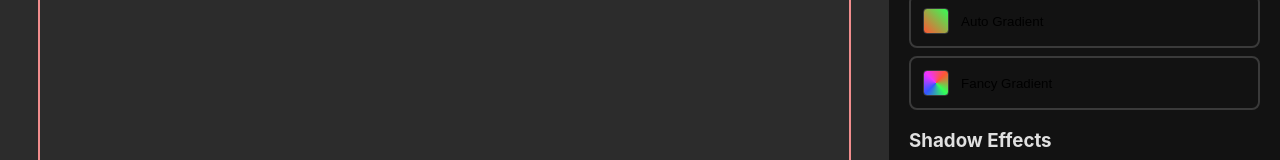
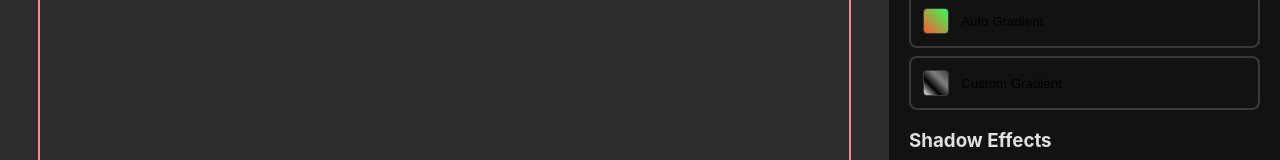
Before and after one commit to DhruvSinha2003/album-cover-wallpaper, a React (Create React App) app: page /create in a window 1280 px wide. Shown: the part 343-503 px from the top of the page. Built offline with nearby package versions, Linux system fonts and the light colour scheme.

Commit message:
debugging

```diff
--- a/src/Create.js
+++ b/src/Create.js
@@ -32,6 +32,7 @@ export default function Create() {
     color3: "#808080",
     color4: "#404040",
     angle: 45,
+    isCustom: false,
   });
 
   const canvasRef = useRef(null);
@@ -62,18 +63,18 @@ export default function Create() {
     }
   };
 
-  const createCustomGradient = (ctx, canvas, customGradient) => {
-    const gradient = ctx.createConicGradient(
-      (customGradient.angle * Math.PI) / 180,
-      canvas.width / 2,
-      canvas.height / 2
+  const createCustomGradient = (ctx, canvas, colors, angle) => {
+    const gradient = ctx.createLinearGradient(
+      0,
+      0,
+      Math.cos((angle * Math.PI) / 180) * canvas.width,
+      Math.sin((angle * Math.PI) / 180) * canvas.height
     );
 
-    gradient.addColorStop(0, customGradient.color1);
-    gradient.addColorStop(0.25, customGradient.color2);
-    gradient.addColorStop(0.5, customGradient.color3);
-    gradient.addColorStop(0.75, customGradient.color4);
-    gradient.addColorStop(1, customGradient.color1);
+    gradient.addColorStop(0, colors.color1);
+    gradient.addColorStop(0.33, colors.color2);
+    gradient.addColorStop(0.66, colors.color3);
+    gradient.addColorStop(1, colors.color4);
 
     return gradient;
   };
@@ -93,9 +94,14 @@ export default function Create() {
       ctx.shadowOffsetY = 0;
 
       if (useGradient) {
-        if (customGradient.color1) {
-          // Apply custom fancy gradient
-          const gradient = createCustomGradient(ctx, canvas, customGradient);
+        if (customGradient.isCustom) {
+          // Apply custom gradient
+          const gradient = createCustomGradient(
+            ctx,
+            canvas,
+            customGradient,
+            customGradient.angle
+          );
           ctx.fillStyle = gradient;
         } else {
           // Apply auto gradient based on dominant colors
--- a/src/Sidebar.js
+++ b/src/Sidebar.js
@@ -160,11 +160,19 @@ export default function Sidebar({
               className={`type-button ${
                 backgroundType === type ? "active" : ""
               }`}
-              onClick={(e) => {
+              onClick={() => {
                 setBackgroundType(type);
                 onGradientToggle(type !== "solid");
-                if (type === "solid") {
-                  handleColorPickerClick(e, "solid");
+                if (type === "customGradient") {
+                  onCustomGradientChange({
+                    ...customGradient,
+                    isCustom: true,
+                  });
+                } else if (type === "gradient") {
+                  onCustomGradientChange({
+                    ...customGradient,
+                    isCustom: false,
+                  });
                 }
               }}
             >
@@ -174,7 +182,7 @@ export default function Sidebar({
                   style={{
                     background:
                       type === "customGradient"
-                        ? createFancyGradient(customColors)
+                        ? `linear-gradient(${customGradient.angle}deg, ${customGradient.color1}, ${customGradient.color2}, ${customGradient.color3}, ${customGradient.color4})`
                         : type === "gradient"
                         ? `linear-gradient(${gradientAngle}deg, #FF5733, #33FF57)`
                         : solidColor,
@@ -182,7 +190,7 @@ export default function Sidebar({
                 />
                 <span>
                   {type === "customGradient"
-                    ? "Fancy Gradient"
+                    ? "Custom Gradient"
                     : type === "gradient"
                     ? "Auto Gradient"
                     : "Solid Color"}
@@ -191,6 +199,7 @@ export default function Sidebar({
             </button>
           ))}
         </div>
+      </section>
 
       {/* Color Pickers */}
       <Popover
@@ -208,10 +217,7 @@ export default function Sidebar({
       >
         <div className="color-picker-popup">
           {activeColorPicker === "solid" ? (
-              <HexColorPicker
-                color={solidColor}
-                onChange={onSolidColorChange}
-              />
+            <HexColorPicker color={solidColor} onChange={onSolidColorChange} />
           ) : activeColorPicker?.startsWith("color") ? (
             <HexColorPicker
               color={customColors[activeColorPicker]}
@@ -254,7 +260,6 @@ export default function Sidebar({
           </Stack>
         </div>
       )}
-      </section>
 
       {/* Shadow Effects Section */}
       <section className="sidebar-section">
```
Lines whose indentation alone changed are shown as unchanged.
